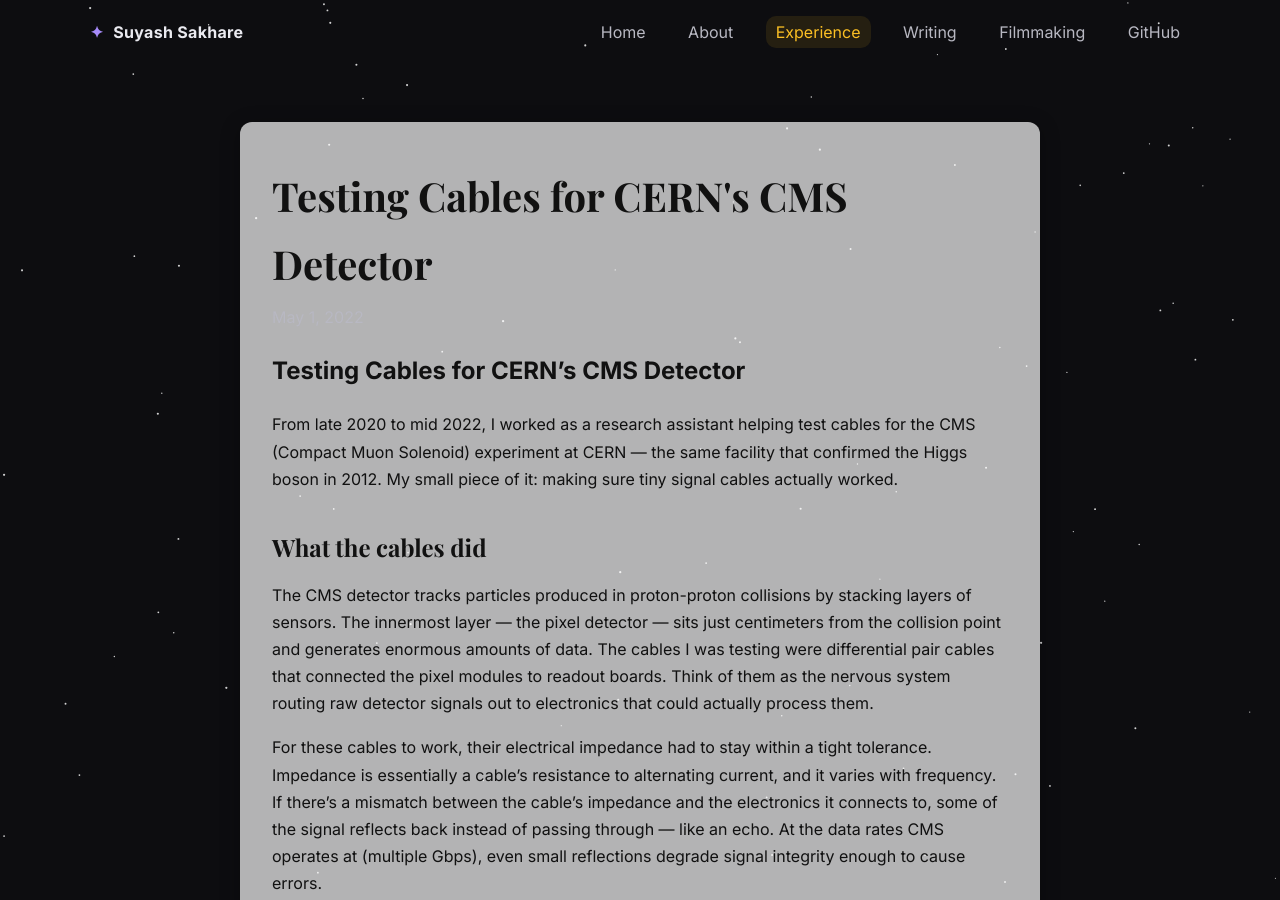
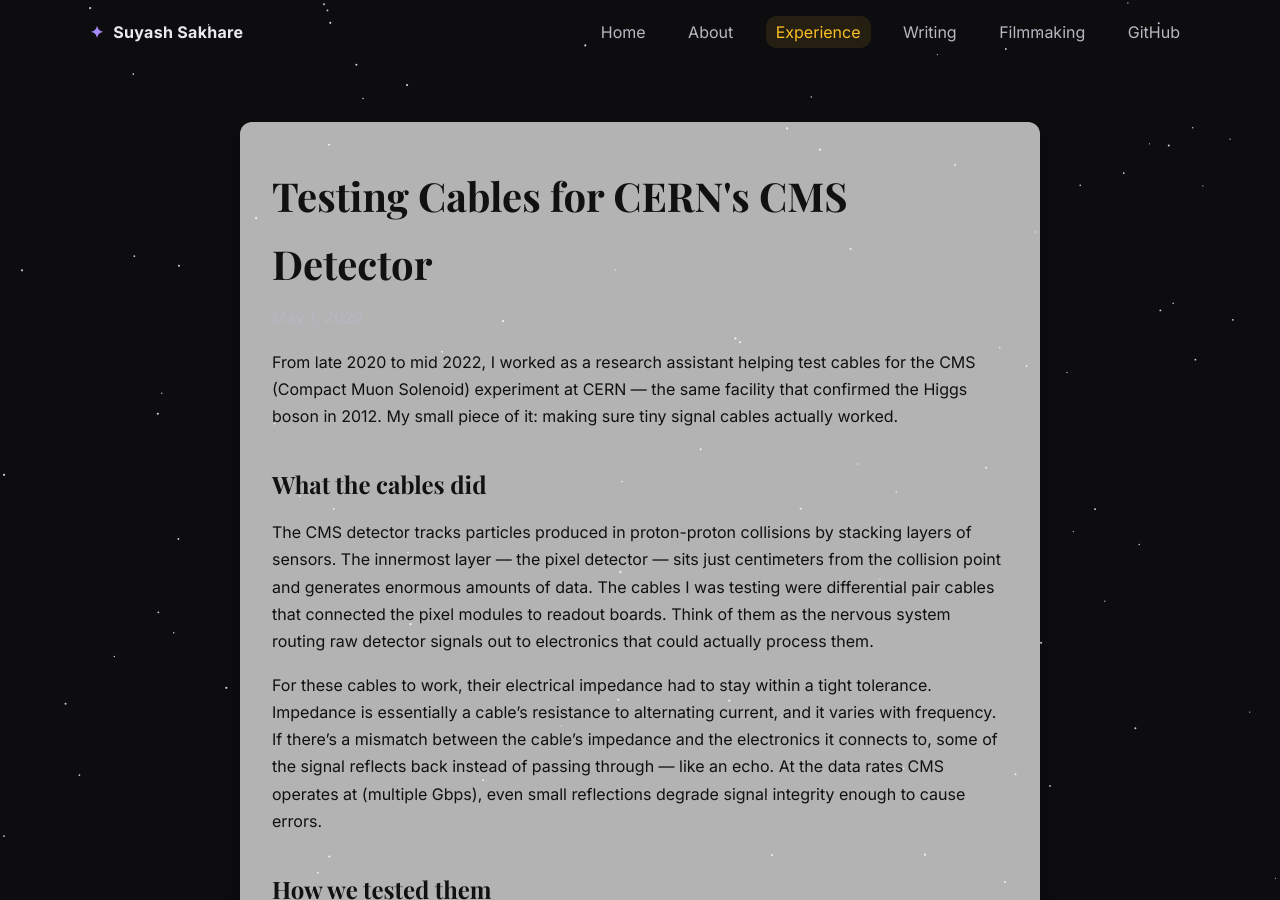
Before and after one commit to samsuy0304/samsuy0304.github.io, a Jekyll site: the page built from _experience/cern-cable-testing.md, in a window 1280 px wide and 900 px high. Built offline with Jekyll 4.4.1, drawn with Linux system fonts in a browser that asks for light colours.

Commit message:
Update cern-cable-testing.md

```diff
--- a/_experience/cern-cable-testing.md
+++ b/_experience/cern-cable-testing.md
@@ -5,8 +5,6 @@
 org: "Quality and Reliability Testing Lab"
 date: 2022-05-01
 ---
-
-# Testing Cables for CERN's CMS Detector
 
 From late 2020 to mid 2022, I worked as a research assistant helping test cables for the CMS (Compact Muon Solenoid) experiment at CERN — the same facility that confirmed the Higgs boson in 2012. My small piece of it: making sure tiny signal cables actually worked.
 
```
